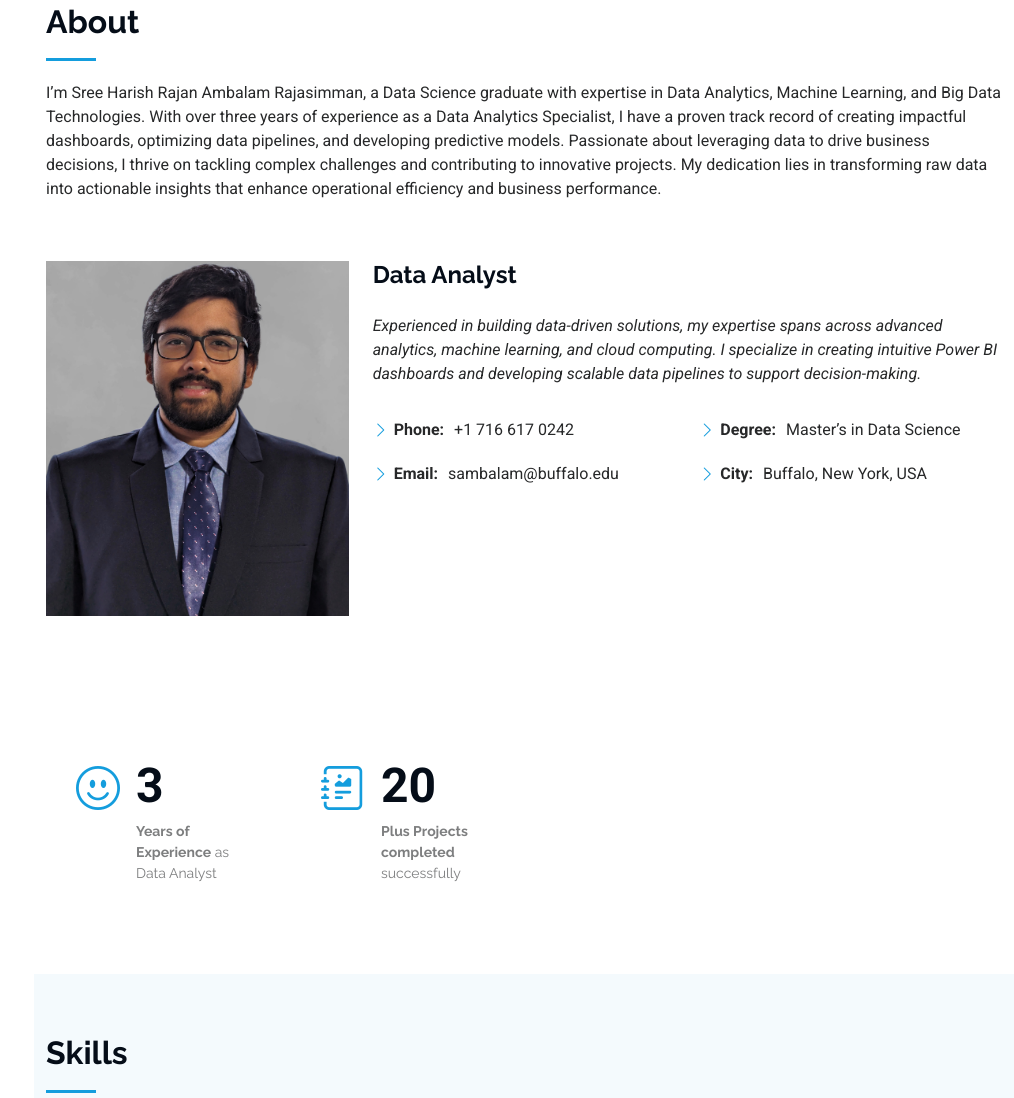
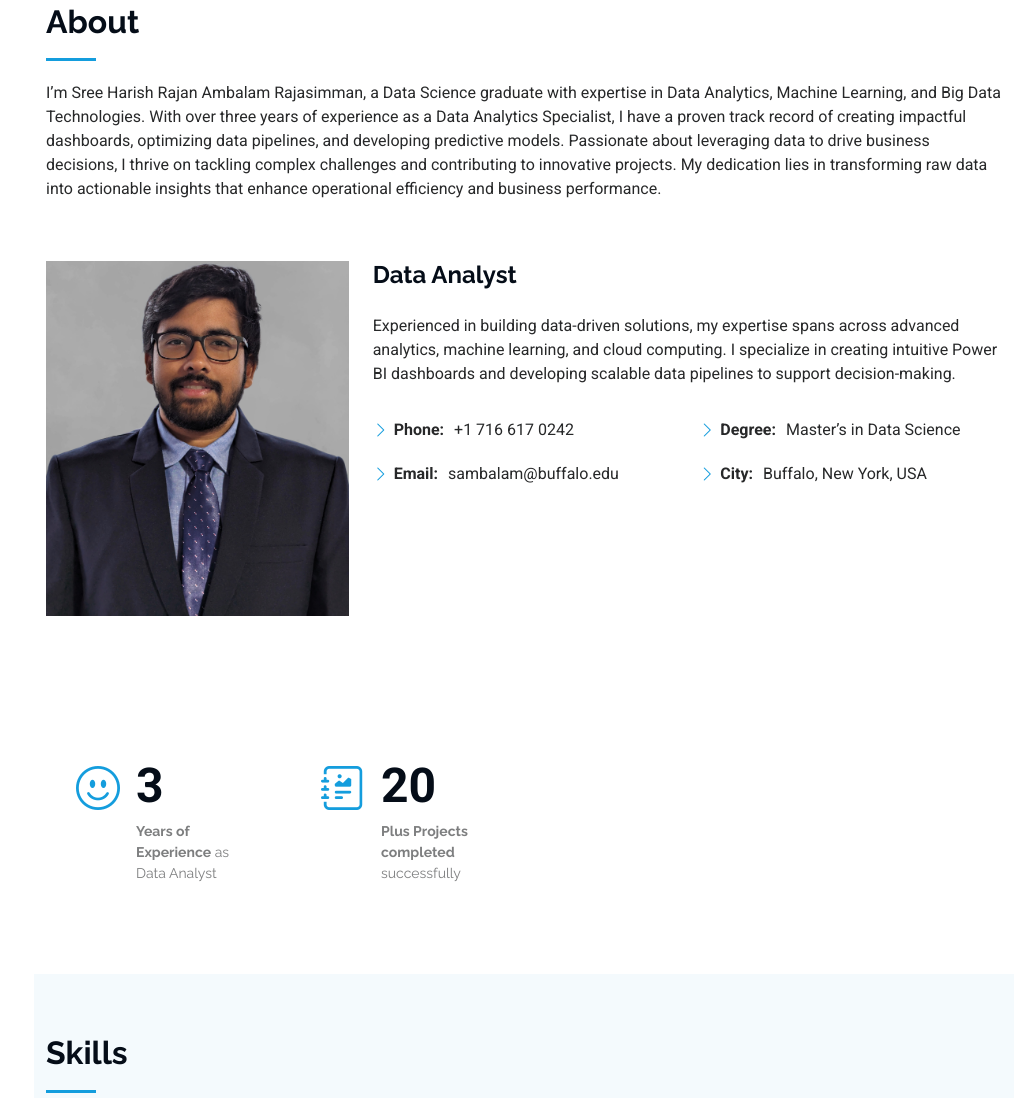
Before and after one commit to sreeharishar/portfolio, a plain HTML site: page index.html in a window 1280 px wide. Shown: the part 857-1955 px from the top of the page, without its empty margins (266-1280 px from the left). Drawn offline with Linux system fonts and the light colour scheme.

Commit message:
Update index.html

```diff
--- a/index.html
+++ b/index.html
@@ -102,7 +102,7 @@
       </div>
       <div class="col-lg-8 content">
         <h2>Data Analyst</h2>
-        <p class="fst-italic py-3">
+        <p class="py-3">
           Experienced in building data-driven solutions, my expertise spans across advanced analytics, machine learning, and cloud computing. I specialize in creating intuitive Power BI dashboards and developing scalable data pipelines to support decision-making.
         </p>
         <div class="row">
```
